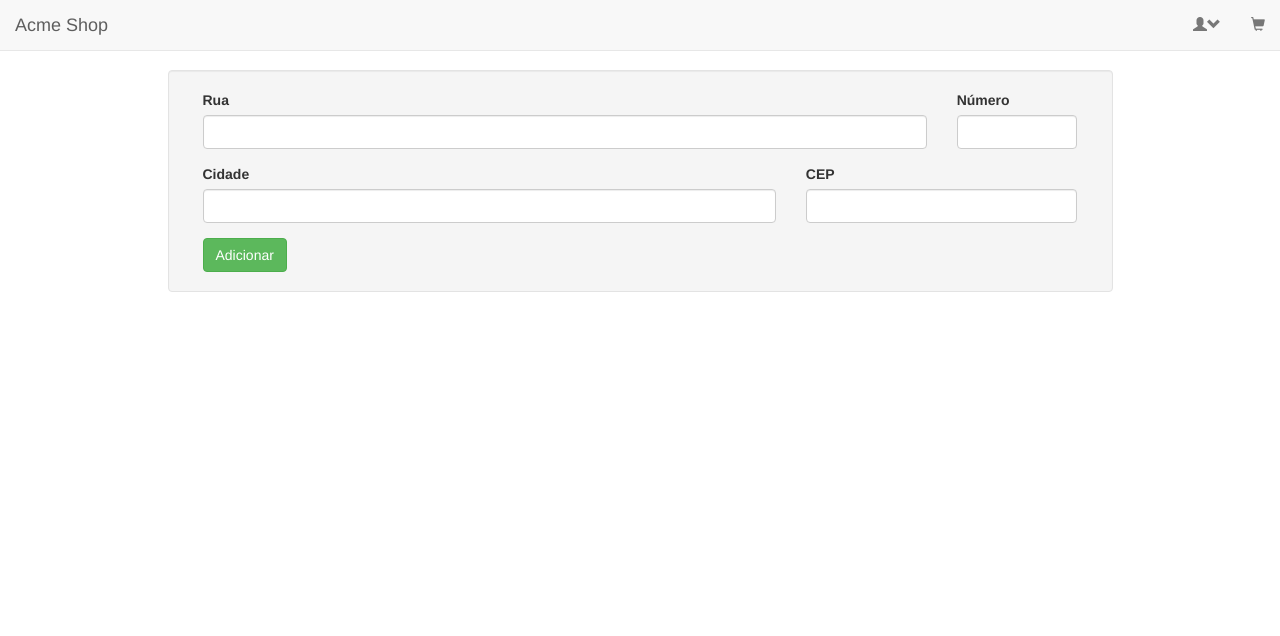
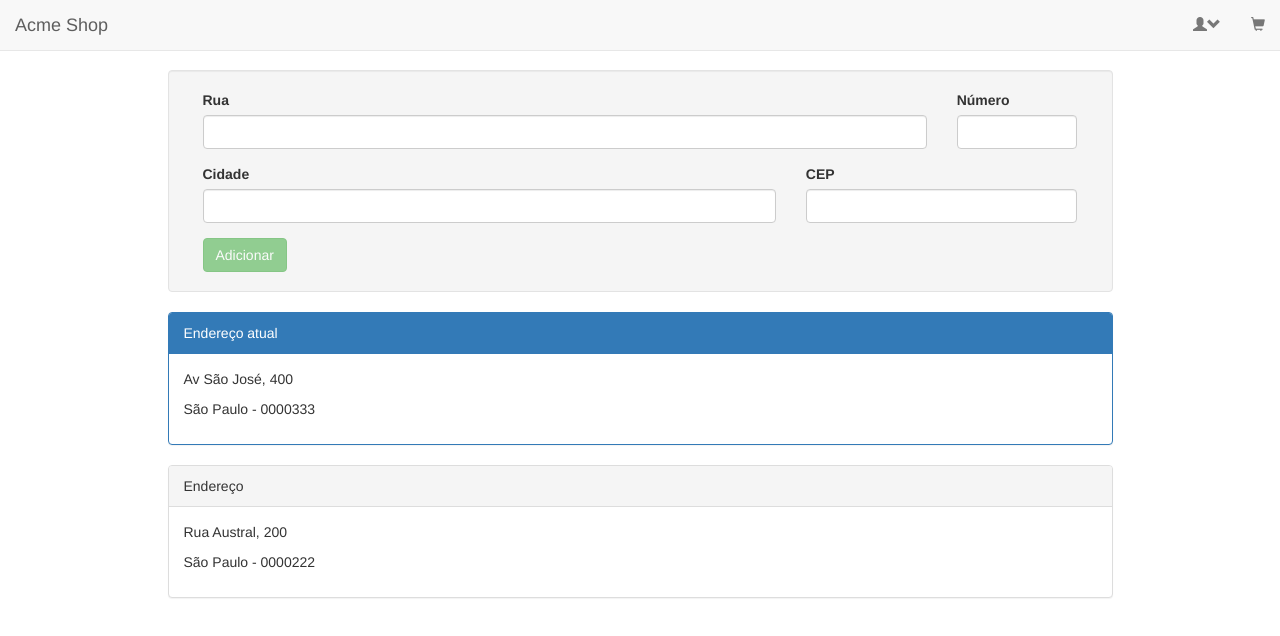
Before and after one commit to felipepalazzo/shop-app, an Angular app: page /address in a window 1280 px wide. Shown: the top 636 px of the page. Built offline with nearby package versions, Linux system fonts and the light colour scheme.

Commit message:
Add address service and form validation

```diff
--- a/src/app/address-list/address-list.component.html
+++ b/src/app/address-list/address-list.component.html
@@ -1,24 +1,44 @@
 <div class="well">
-  <form #f="ngForm" novalidate>
+  <form #f="ngForm" novalidate (ngSubmit)="handleSubmit(f.value, f.valid); f.reset()">
     <div class="container-fluid">
       <div class="form-group row">
         <div class="col-sm-10">
           <label>Rua</label>
-          <input type="text" class="form-control">
+          <input
+            type="text"
+            class="form-control"
+            name="street"
+            ngModel
+            required>
         </div>
         <div class="col-sm-2">
           <label>Número</label>
-          <input type="text" class="form-control">
+          <input
+            type="number"
+            class="form-control"
+            name="number"
+            ngModel
+            required>
         </div>
       </div>
       <div class="form-group row">
         <div class="col-sm-8">
           <label>Cidade</label>
-          <input type="text" class="form-control">
+          <input
+            type="text"
+            class="form-control"
+            name="city"
+            ngModel
+            required>
         </div>
         <div class="col-sm-4">
           <label>CEP</label>
-          <input type="text" class="form-control">
+          <input
+            type="number"
+            class="form-control"
+            name="code"
+            ngModel
+            required>
         </div>
       </div>
       <div class="row">
@@ -29,3 +49,12 @@
     </div>
   </form>
 </div>
+<div class="panel"
+  [ngClass]="address.active ? 'panel-primary' : 'panel-default'"
+  *ngFor="let address of addressList">
+  <div class="panel-heading">Endereço <span *ngIf="address.active">atual</span></div>
+  <div class="panel-body">
+    <p>{{ address.street }}, {{ address.number }}</p>
+    <p>{{ address.city }} - {{ address.code }}</p>
+  </div>
+</div>
--- a/src/app/address-list/address-list.component.ts
+++ b/src/app/address-list/address-list.component.ts
@@ -1,4 +1,5 @@
-import { Component } from '@angular/core';
+import { Component, OnInit } from '@angular/core';
+import { AddressListService } from './address-list.service'
 
 import { Address } from '../models/address.interface';
 
@@ -6,6 +7,15 @@ import { Address } from '../models/address.interface';
   selector: 'address-list',
   templateUrl: './address-list.component.html',
 })
-export class AddressListComponent {
-  address: Address;
+export class AddressListComponent implements OnInit {
+  addressList: Address[];
+  constructor(private addressListService: AddressListService){}
+  ngOnInit(){
+    this.addressList = this.addressListService.get()
+  }
+  handleSubmit(address: Address, isValid: boolean){
+    if ( isValid ) {
+      this.addressListService.add(address)
+    }
+  }
 }
--- /dev/null
+++ b/src/app/address-list/address-list.service.ts
@@ -0,0 +1,29 @@
+import { Injectable } from '@angular/core';
+
+import { Address } from '../../app/models/address.interface';
+
+@Injectable()
+export class AddressListService {
+  addressList: Address[] = [
+    {
+      street: 'Av São José',
+      number: 400,
+      city: 'São Paulo',
+      code: '0000333',
+      active: true
+    },
+    {
+      street: 'Rua Austral',
+      number: 200,
+      city: 'São Paulo',
+      code: '0000222',
+      active: false
+    }
+  ]
+  get() {
+    return this.addressList;
+  }
+  add(address) {
+    this.addressList.push(address)
+  }
+}
--- a/src/app/app.module.ts
+++ b/src/app/app.module.ts
@@ -13,6 +13,7 @@ import { AddressListComponent } from './address-list/address-list.component';
 // service
 import { OrderListService } from './order-list/order-list.service';
 import { UserFormService } from './user-form/user-form.service';
+import { AddressListService } from './address-list/address-list.service';
 
 const routes: Routes = [
   { path: '', component: AppComponent, pathMatch: 'full' },
@@ -37,7 +38,8 @@ const routes: Routes = [
   ],
   providers: [
     OrderListService,
-    UserFormService
+    UserFormService,
+    AddressListService,
   ],
   bootstrap: [AppComponent]
 })
--- a/src/app/models/address.interface.ts
+++ b/src/app/models/address.interface.ts
@@ -1,6 +1,7 @@
 export interface Address {
   street: string,
-  number: string,
+  number: number,
   city: string,
-  code: number,
+  code: string,
+  active: boolean,
 }
```
